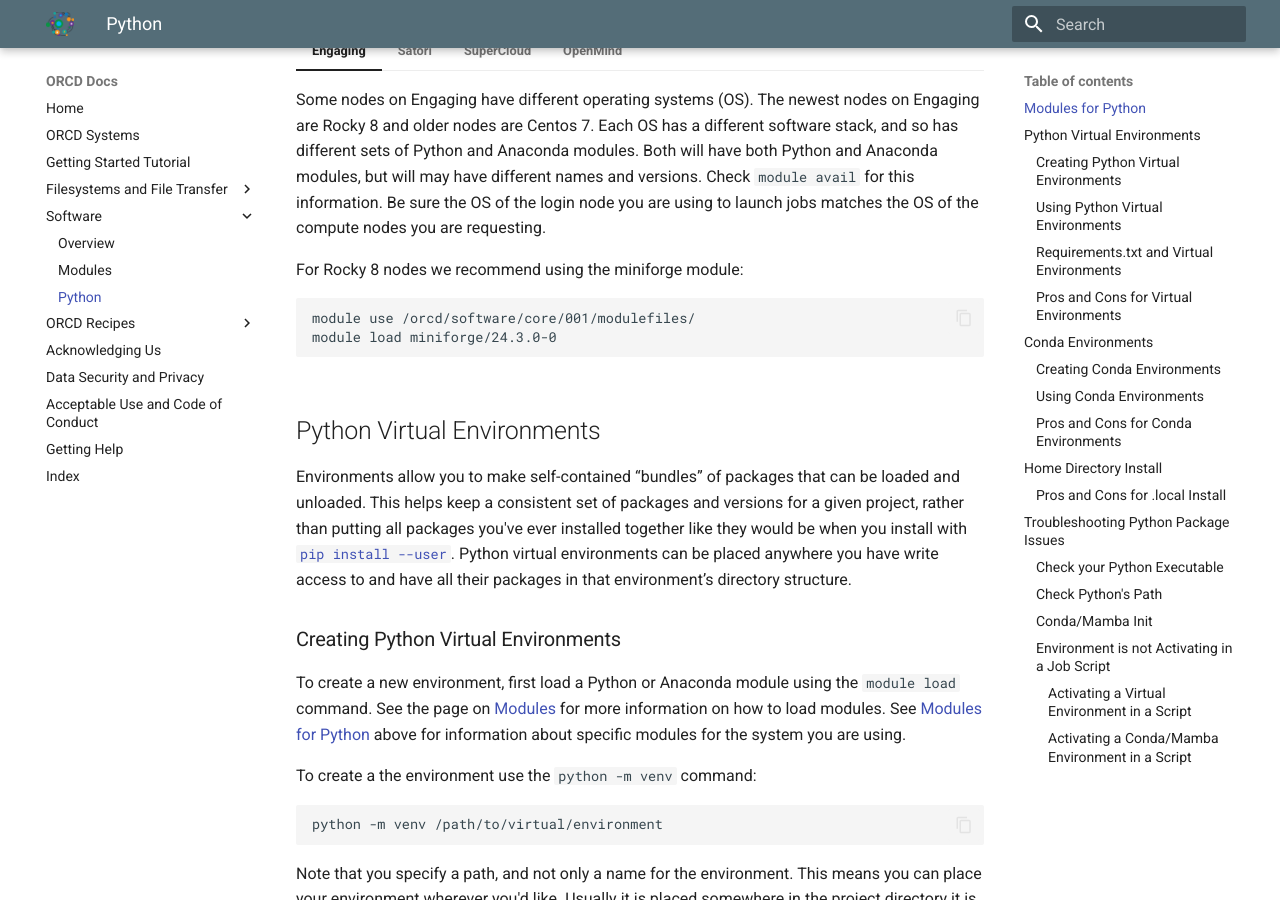
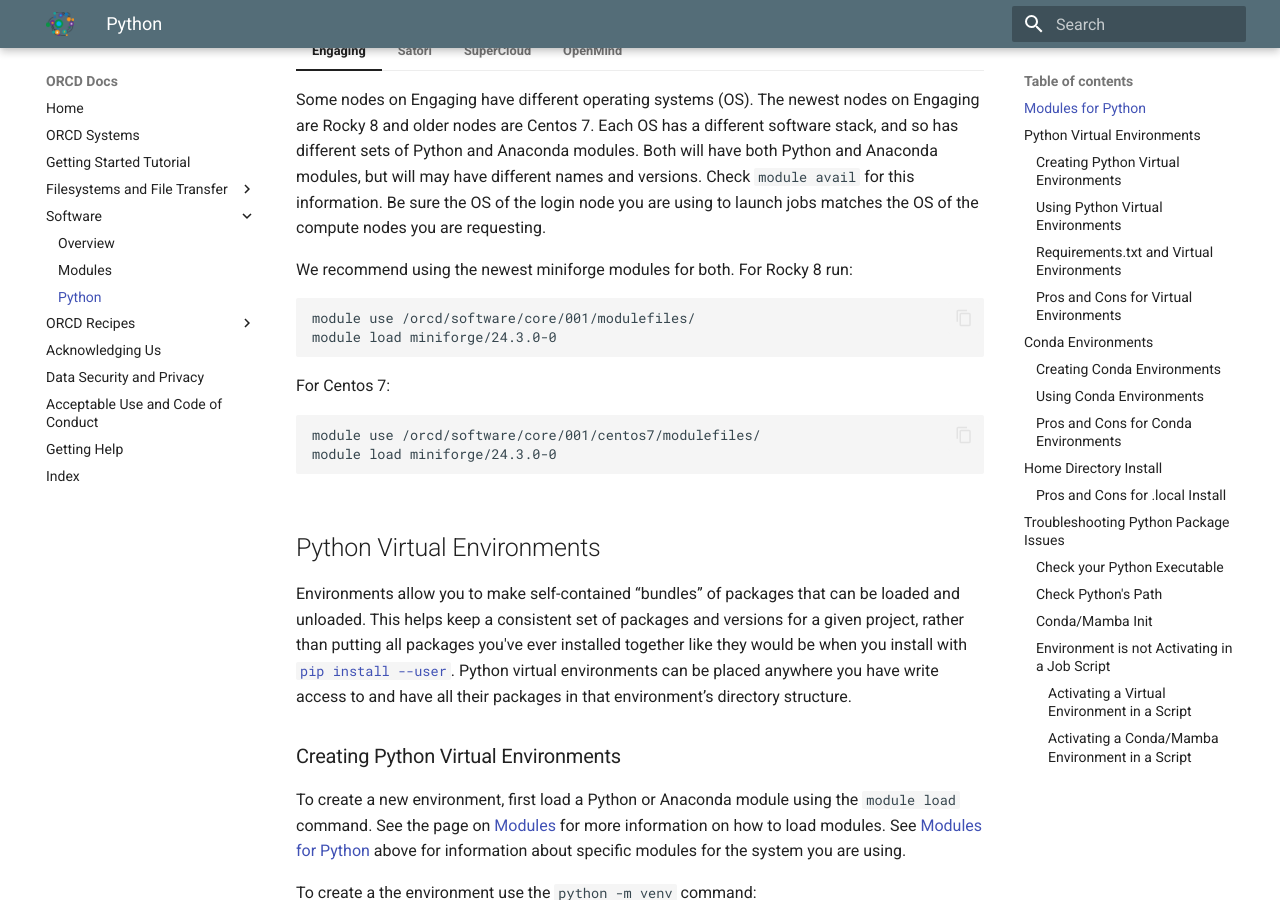
Before and after one commit to mit-orcd/orcd-docs-edit, an MkDocs documentation site: the page built from docs/software/python.md, in a window 1280 px wide and 900 px high, scrolled down 1079 px. Built offline with MkDocs 1.6.1 and Material for MkDocs 9.7.7, drawn with Linux system fonts in a browser that asks for light colours.

Commit message:
OS differences

````diff
--- a/docs/software/python.md
+++ b/docs/software/python.md
@@ -41,10 +41,17 @@ Refer to the tab below to find out more about the Python modules available on th
 
     Some nodes on Engaging have different operating systems (OS). The newest nodes on Engaging are Rocky 8 and older nodes are Centos 7. Each OS has a different software stack, and so has different sets of Python and Anaconda modules. Both will have both Python and Anaconda modules, but will may have different names and versions. Check `module avail` for this information. Be sure the OS of the login node you are using to launch jobs matches the OS of the compute nodes you are requesting.
 
-    For Rocky 8 nodes we recommend using the miniforge module:
+    We recommend using the newest miniforge modules for both. For Rocky 8 run:
 
     ```bash
     module use /orcd/software/core/001/modulefiles/
+    module load miniforge/24.3.0-0
+    ```
+
+    For Centos 7:
+
+    ```bash
+    module use /orcd/software/core/001/centos7/modulefiles/
     module load miniforge/24.3.0-0
     ```
 
````
Also changed, not shown: docs/software/modules.md (+1 -1 lines).
